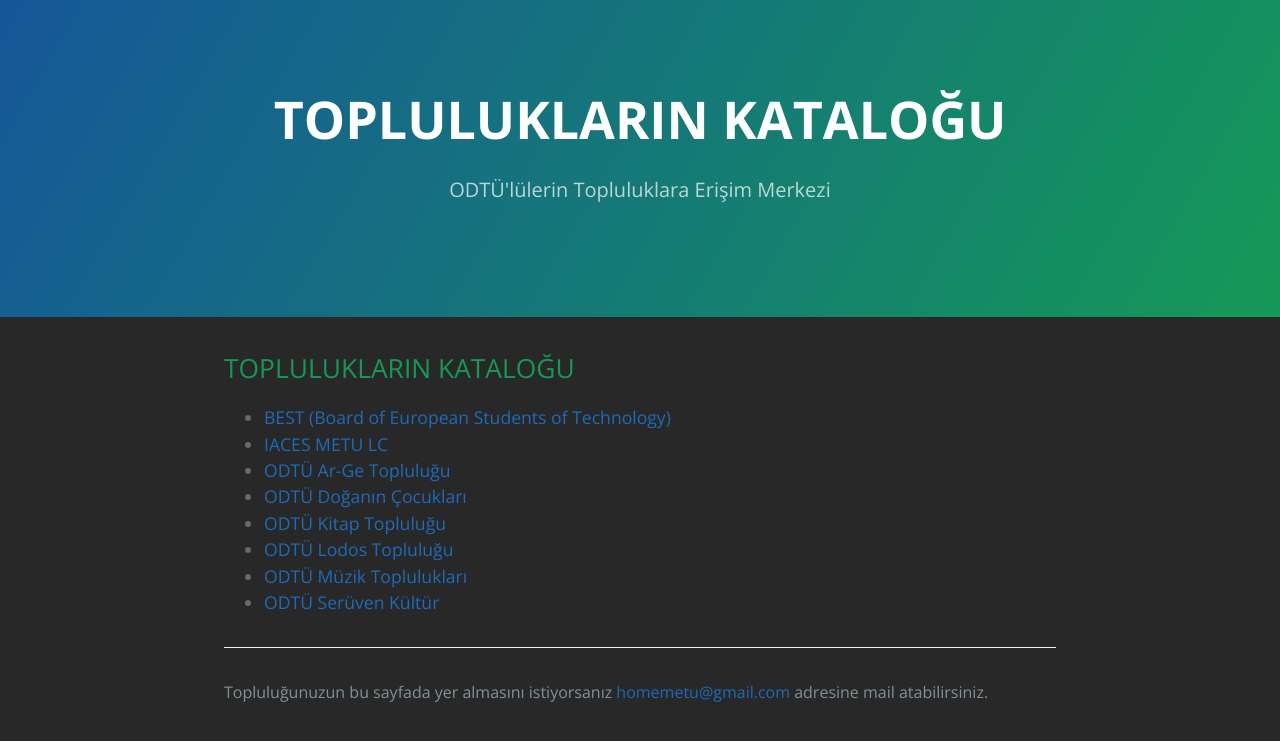
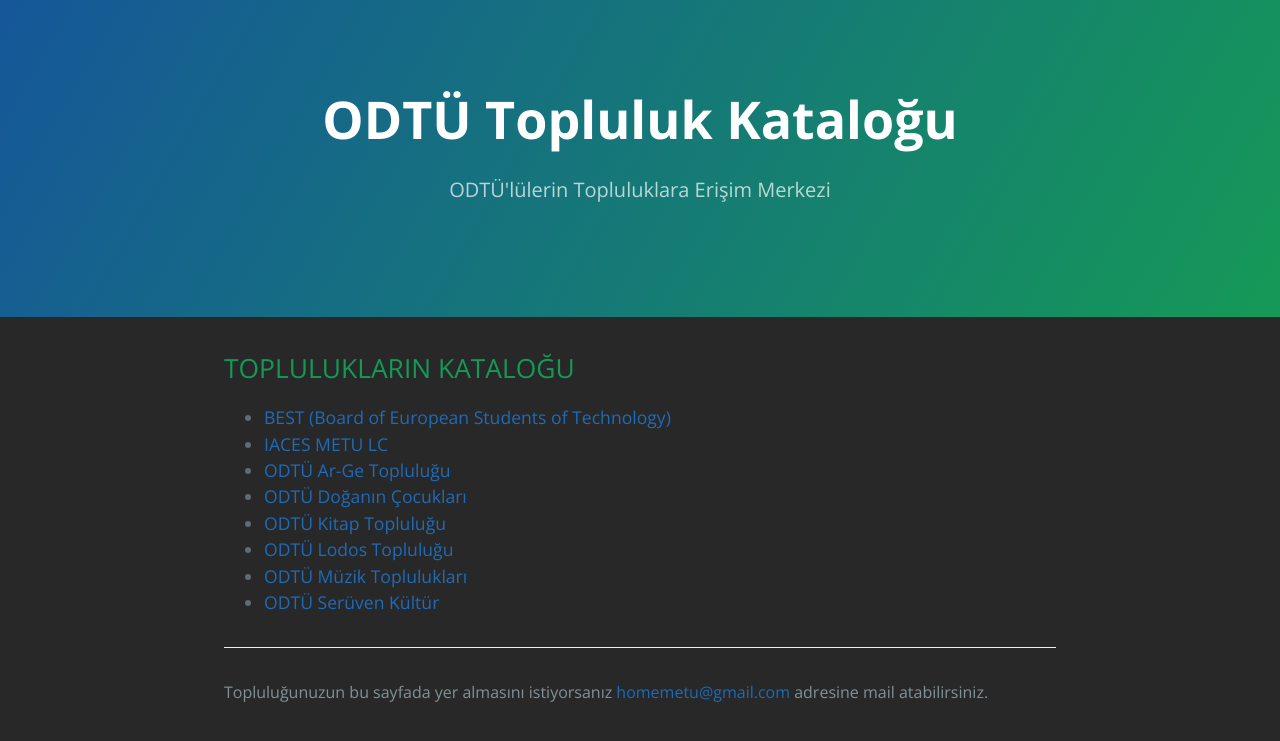
Before and after one commit to metuhome/METU-Topluluk-Katalog, a Jekyll site: the page built from index.md, in a window 1280 px wide. Shown: the top 741 px of the page. Built offline with Jekyll 4.4.1, drawn with Linux system fonts in a browser that asks for light colours; our own code applies the rules of GitHub Pages for plain Markdown files.

Commit message:
Update default.html

```diff
--- a/_layouts/default.html
+++ b/_layouts/default.html
@@ -23,7 +23,7 @@
     <a id="skip-to-content" href="#content">Skip to the content.</a>
 
     <header class="page-header" role="banner">
-      <h1 class="project-name">{{ page.title }}</h1>
+      <h1 class="project-name">ODTÜ Topluluk Kataloğu</h1>
       <h2 class="project-tagline">{{ page.description | default: site.description | default: site.github.project_tagline }}</h2>
       {% if site.github.is_project_page %}
         <a href="{{ site.github.repository_url }}" class="btn">View on GitHub</a>
```
